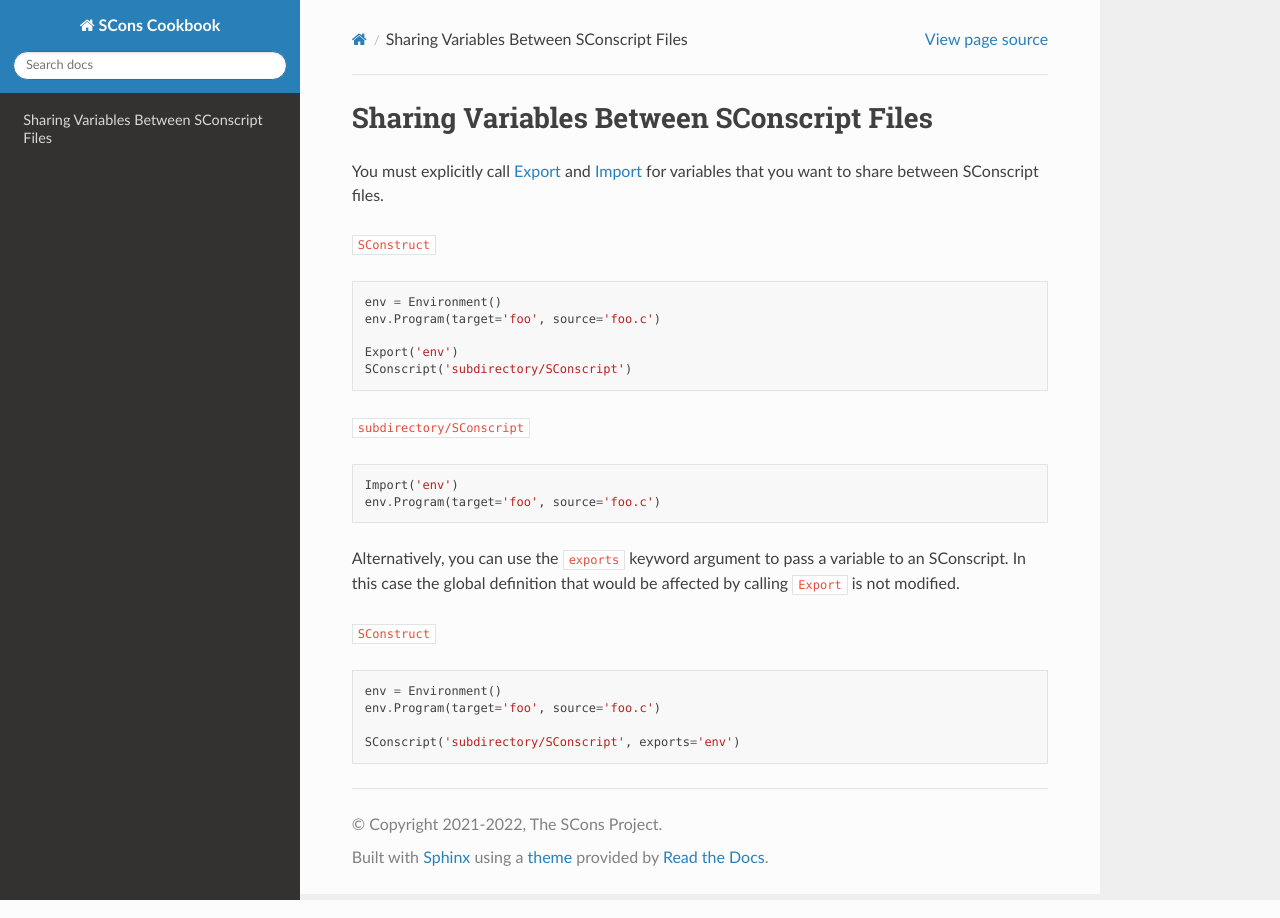
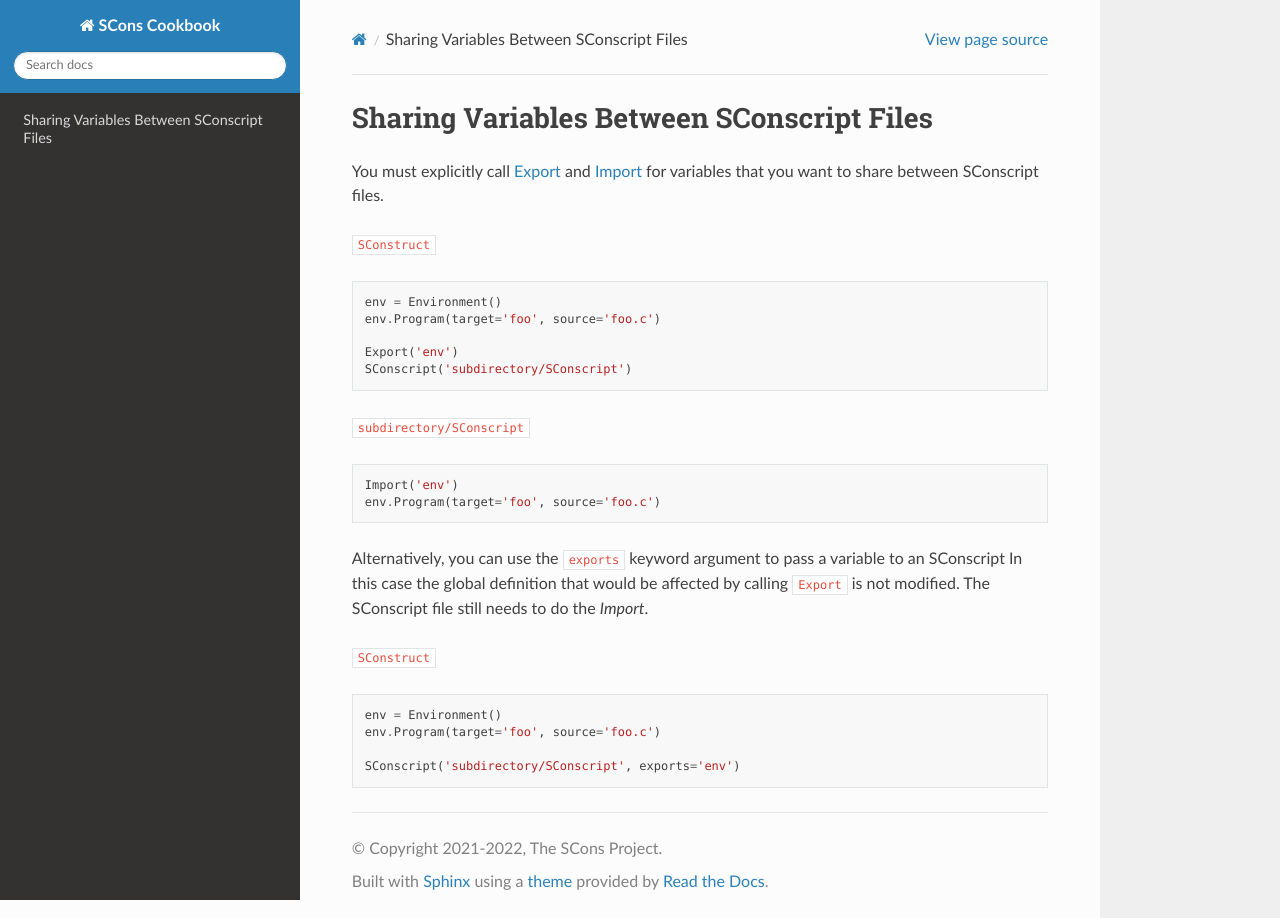
Before and after one commit to SCons/cookbook, a Sphinx documentation site: the page built from docs/recipes/sharing-vars.rst, in a window 1280 px wide. Built offline with Sphinx 7.4.7 and the Read the Docs theme 2.0.0, drawn with Linux system fonts in a browser that asks for light colours.

Commit message:
Update sharing-vars.rst
Needed to add a reminder that `exports=` does not change the requirement to `Import()`.

```diff
--- a/docs/recipes/sharing-vars.rst
+++ b/docs/recipes/sharing-vars.rst
@@ -26,9 +26,10 @@ SConscript files.
    env.Program(target='foo', source='foo.c')
 
 Alternatively, you can use the ``exports``
-keyword argument to pass a variable to an SConscript.
+keyword argument to pass a variable to an SConscript
 In this case the global definition that would be
 affected by calling ``Export`` is not modified.
+The SConscript file still needs to do the `Import`.
 
 ``SConstruct``
 
```
